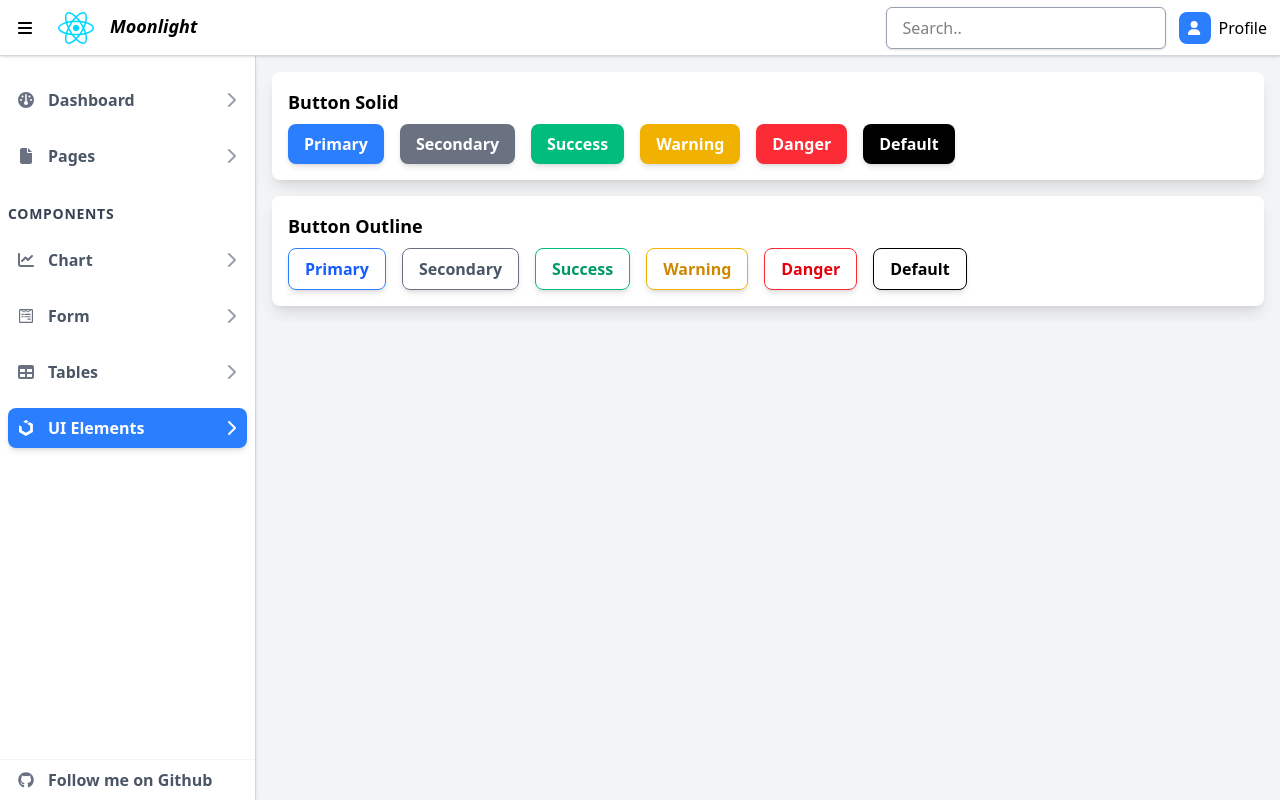
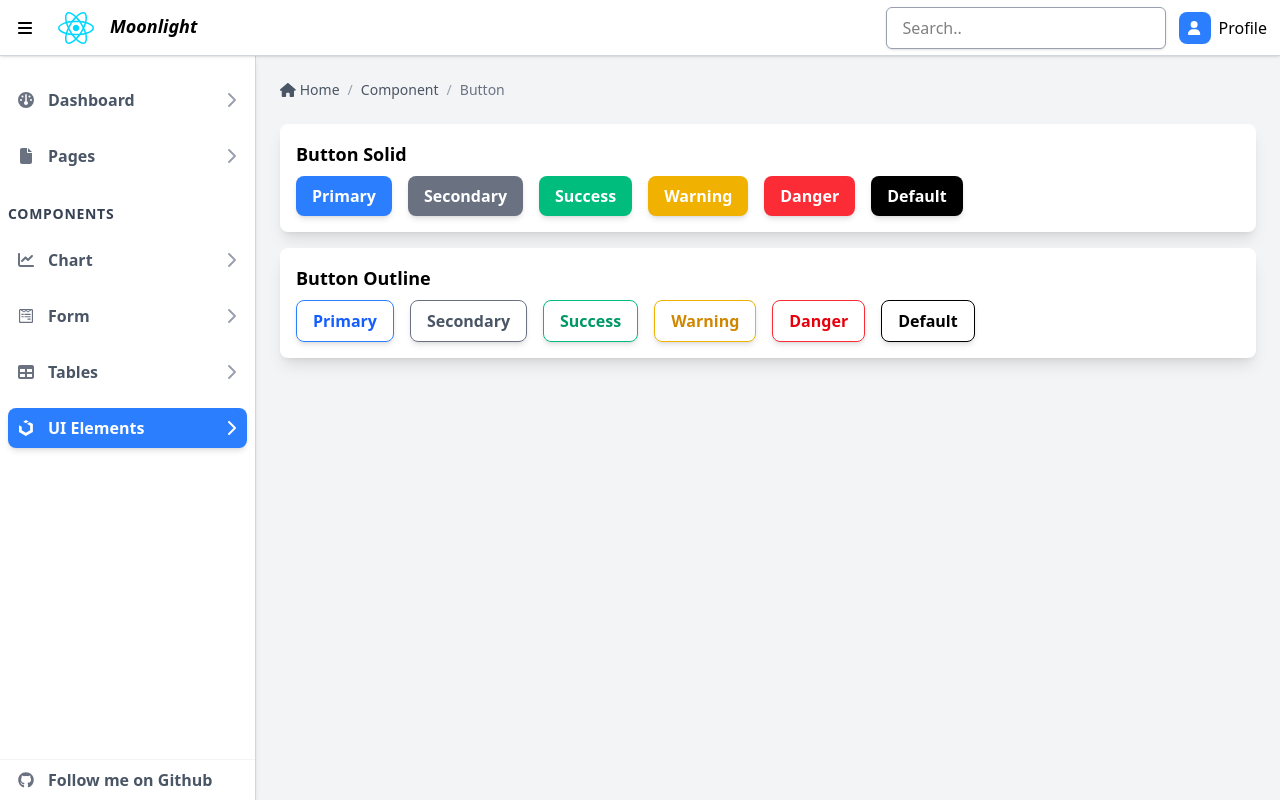
Before and after one commit to Rafhi-dev/HyperDash, a React (Vite) app: page /btn in a window 1280 px wide. Built offline with nearby package versions, Linux system fonts and the light colour scheme.

Commit message:
Add breadcrumb to BtnView component and adjust layout spacing

```diff
--- a/src/components/ui/button/BtnView.jsx
+++ b/src/components/ui/button/BtnView.jsx
@@ -1,10 +1,18 @@
-import BarChart from "../../charts/Bar/BarChart";
+import { faHome } from "@fortawesome/free-solid-svg-icons";
+import Breadcrumb from "../breadcrumb/Breadcrumb";
 import Card from "../card/Cards";
 import Btn from "./ButtonX";
 
 function BtnView() {
+  const setBreadCrumb = [
+    { label: "Home", url: "/", icon: faHome },
+    { label: "Component", url: "#" },
+    { label: "Button" },
+  ];
   return (
-    <div className="flex flex-col gap-4 p-4">
+    <>
+      <Breadcrumb items={setBreadCrumb} className={"m-6"} />
+      <div className="flex flex-col m-6 gap-4">
         <Card w="full" title={"Button Solid"}>
           <div className="space-x-4">
             <Btn primary value="Primary" />
@@ -26,6 +34,7 @@ function BtnView() {
           </div>
         </Card>
       </div>
+    </>
   );
 }
 
```
Lines whose indentation alone changed are shown as unchanged.
